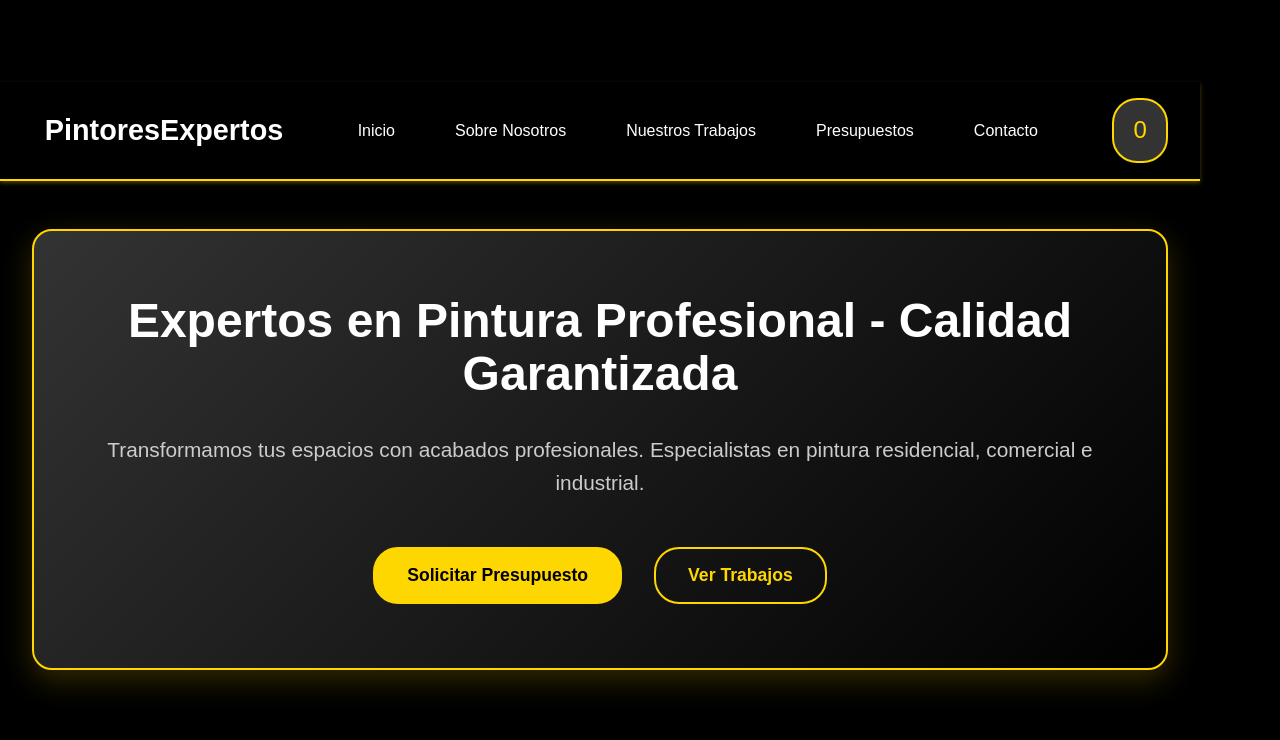
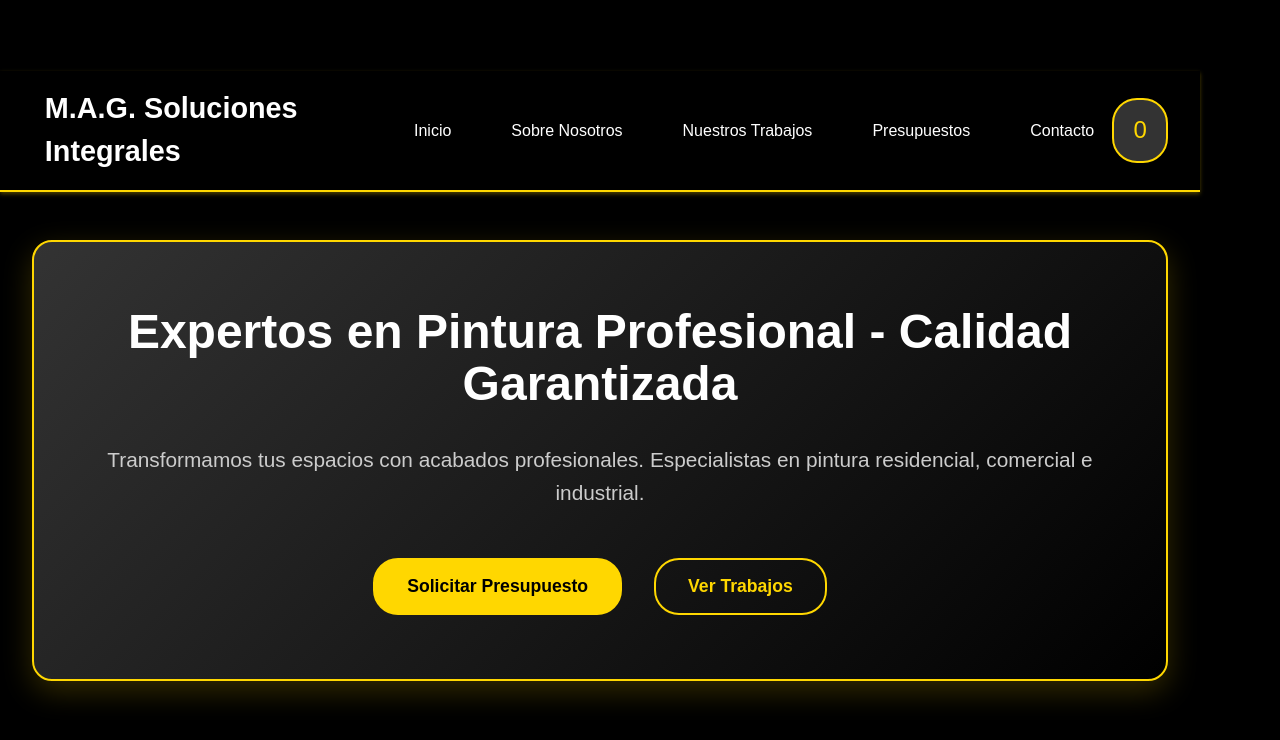
Before and after one commit to andresgarcia-2/CreaTuLanding1Garcia, a React (Vite) app: page / in a window 1280 px wide. Shown: the top 740 px of the page. Built offline with nearby package versions, Linux system fonts and the light colour scheme.

Commit message:
CreaTuLanding1Garcia

```diff
--- a/src/components/NavBar/NavBar.jsx
+++ b/src/components/NavBar/NavBar.jsx
@@ -7,7 +7,7 @@ const NavBar = () => {
         <div className="nav-container">
         <div className="nav-logo">
             <i className="fas fa-paint-roller"></i>
-            <h2>PintoresExpertos</h2>
+            <h2>M.A.G. Soluciones Integrales</h2>
         </div>
 
         <ul className="nav-menu">
```
